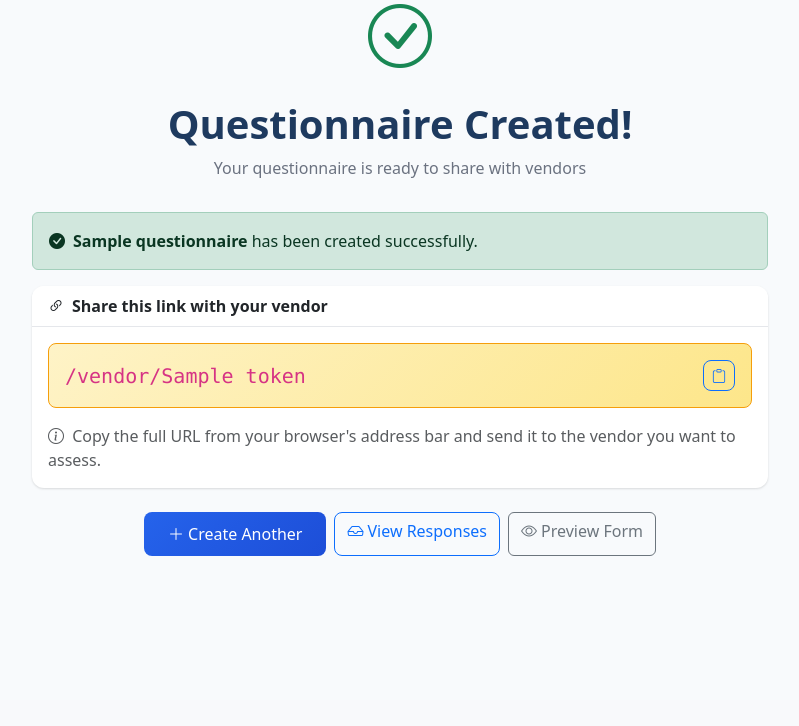
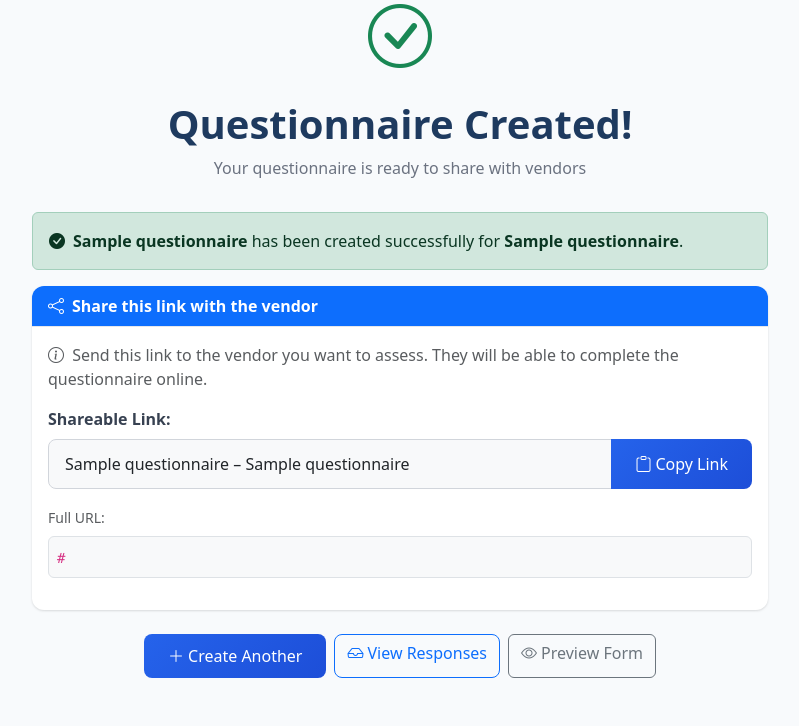
Before and after one commit to mbrynil/third-party-risk-questionnaire, a FastAPI app: template templates/created.html in a window 1280 px wide. Shown: the part 100-826 px from the top of the page, without its empty margins (240-1039 px from the left). Before the commit the page ends 656 px from the top, so only its background shows below. Run offline with FastAPI, Linux system fonts and the light colour scheme; the template is opened without the code that fills it: most values are stand-ins (such as "Sample title", 1, 10 or a date in 2020).

Commit message:
Add full clickable URLs to questionnaires for vendor sharing
Updates the questionnaire creation process to generate and display full, clickable URLs. Includes company name in the form, displays the company name and questionnaire title as link text, and adds a copy-to-clipboard button. Modifies database schema to store company names and updates the responses table to include company information.

Replit-Commit-Author: Agent
Replit-Commit-Session-Id: 615a8b8f-c147-4759-af81-70a03223fd6b
Replit-Commit-Checkpoint-Type: full_checkpoint
Replit-Commit-Event-Id: 7d15ef52-f7ac-46f1-afb5-71d99c3f09f0
Replit-Commit-Screenshot-Url: https://storage.googleapis.com/screenshot-production-us-central1/802b7009-4459-4ebe-b95b-51d83740a11a/615a8b8f-c147-4759-af81-70a03223fd6b/SfC5V1v
Replit-Helium-Checkpoint-Created: true

```diff
--- a/main.py
+++ b/main.py
@@ -40,6 +40,7 @@ async def create_questionnaire_page(request: Request, db: Session = Depends(get_
 @app.post("/create")
 async def create_questionnaire(
     request: Request,
+    company_name: str = Form(...),
     title: str = Form(...),
     custom_questions: str = Form(""),
     db: Session = Depends(get_db)
@@ -64,7 +65,7 @@ async def create_questionnaire(
 
     token = str(uuid.uuid4())[:8]
 
-    questionnaire = Questionnaire(title=title, token=token)
+    questionnaire = Questionnaire(company_name=company_name, title=title, token=token)
     db.add(questionnaire)
     db.flush()
 
@@ -93,10 +94,14 @@ async def create_questionnaire(
 
     db.commit()
 
+    base_url = str(request.base_url).rstrip('/')
+    vendor_url = f"{base_url}/vendor/{token}"
+
     return templates.TemplateResponse("created.html", {
         "request": request,
         "questionnaire": questionnaire,
-        "token": token
+        "token": token,
+        "vendor_url": vendor_url
     })
 
 
--- a/models.py
+++ b/models.py
@@ -24,6 +24,7 @@ class Questionnaire(Base):
     __tablename__ = "questionnaires"
 
     id = Column(Integer, primary_key=True, index=True)
+    company_name = Column(String(255), nullable=False)
     title = Column(String(255), nullable=False)
     token = Column(String(64), unique=True, nullable=False, index=True)
     created_at = Column(DateTime, default=datetime.utcnow)
--- a/templates/created.html
+++ b/templates/created.html
@@ -15,26 +15,42 @@
     <div class="col-md-8">
         <div class="alert alert-success d-flex align-items-center" role="alert">
             <i class="bi bi-check-circle-fill me-2"></i>
-            <div><strong>{{ questionnaire.title }}</strong> has been created successfully.</div>
+            <div><strong>{{ questionnaire.title }}</strong> has been created successfully for <strong>{{ questionnaire.company_name }}</strong>.</div>
         </div>
 
         <div class="card mb-4">
-            <div class="card-header">
-                <i class="bi bi-link-45deg me-2"></i>Share this link with your vendor
+            <div class="card-header bg-primary text-white">
+                <i class="bi bi-share me-2"></i>Share this link with the vendor
             </div>
             <div class="card-body">
-                <div class="link-box mb-3">
-                    <div class="d-flex align-items-center">
-                        <code class="flex-grow-1 fs-5" id="vendorLink">/vendor/{{ token }}</code>
-                        <button class="btn btn-sm btn-outline-primary ms-2" onclick="copyLink()">
-                            <i class="bi bi-clipboard"></i>
+                <p class="text-muted mb-3">
+                    <i class="bi bi-info-circle me-1"></i>
+                    Send this link to the vendor you want to assess. They will be able to complete the questionnaire online.
+                </p>
+
+                <div class="mb-3">
+                    <label class="form-label fw-bold">Shareable Link:</label>
+                    <div class="input-group">
+                        <a href="{{ vendor_url }}" target="_blank" class="form-control text-decoration-none"
+                           style="background-color: #f8f9fa; overflow: hidden; text-overflow: ellipsis;">
+                            {{ questionnaire.company_name }} – {{ questionnaire.title }}
+                        </a>
+                        <button class="btn btn-primary" type="button" onclick="copyLink()" id="copyBtn">
+                            <i class="bi bi-clipboard me-1"></i>Copy Link
                         </button>
                     </div>
                 </div>
-                <p class="text-muted mb-0">
-                    <i class="bi bi-info-circle me-1"></i>
-                    Copy the full URL from your browser's address bar and send it to the vendor you want to assess.
-                </p>
+
+                <div class="mb-3">
+                    <label class="form-label text-muted small">Full URL:</label>
+                    <div class="bg-light p-2 rounded border" style="word-break: break-all;">
+                        <code id="vendorUrl">{{ vendor_url }}</code>
+                    </div>
+                </div>
+
+                <div id="copySuccess" class="alert alert-success d-none" role="alert">
+                    <i class="bi bi-check-circle me-2"></i>Link copied to clipboard!
+                </div>
             </div>
         </div>
 
@@ -45,7 +61,7 @@
             <a href="/responses" class="btn btn-outline-primary">
                 <i class="bi bi-inbox me-1"></i>View Responses
             </a>
-            <a href="/vendor/{{ token }}" class="btn btn-outline-secondary" target="_blank">
+            <a href="{{ vendor_url }}" class="btn btn-outline-secondary" target="_blank">
                 <i class="bi bi-eye me-1"></i>Preview Form
             </a>
         </div>
@@ -54,9 +70,24 @@
 
 <script>
 function copyLink() {
-    const link = window.location.origin + '/vendor/{{ token }}';
-    navigator.clipboard.writeText(link).then(() => {
-        alert('Link copied to clipboard!');
+    const url = document.getElementById('vendorUrl').textContent;
+    navigator.clipboard.writeText(url).then(() => {
+        const successAlert = document.getElementById('copySuccess');
+        const copyBtn = document.getElementById('copyBtn');
+
+        successAlert.classList.remove('d-none');
+        copyBtn.innerHTML = '<i class="bi bi-check me-1"></i>Copied!';
+        copyBtn.classList.remove('btn-primary');
+        copyBtn.classList.add('btn-success');
+
+        setTimeout(() => {
+            successAlert.classList.add('d-none');
+            copyBtn.innerHTML = '<i class="bi bi-clipboard me-1"></i>Copy Link';
+            copyBtn.classList.remove('btn-success');
+            copyBtn.classList.add('btn-primary');
+        }, 3000);
+    }).catch(err => {
+        alert('Failed to copy link. Please copy it manually.');
     });
 }
 </script>
```
Also changed, not shown: templates/create.html (+14 -1 lines), templates/responses.html (+5 -3 lines).
